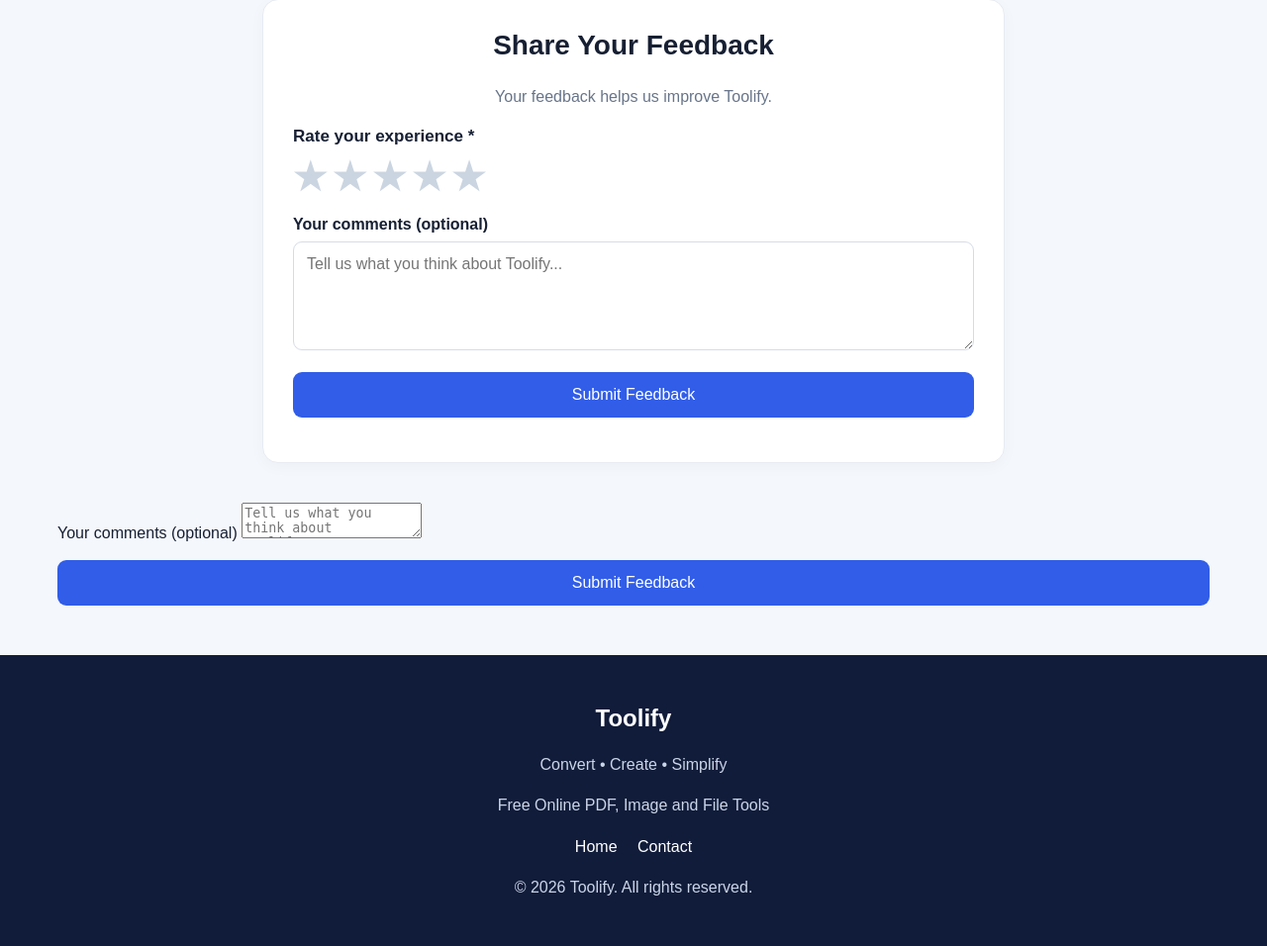
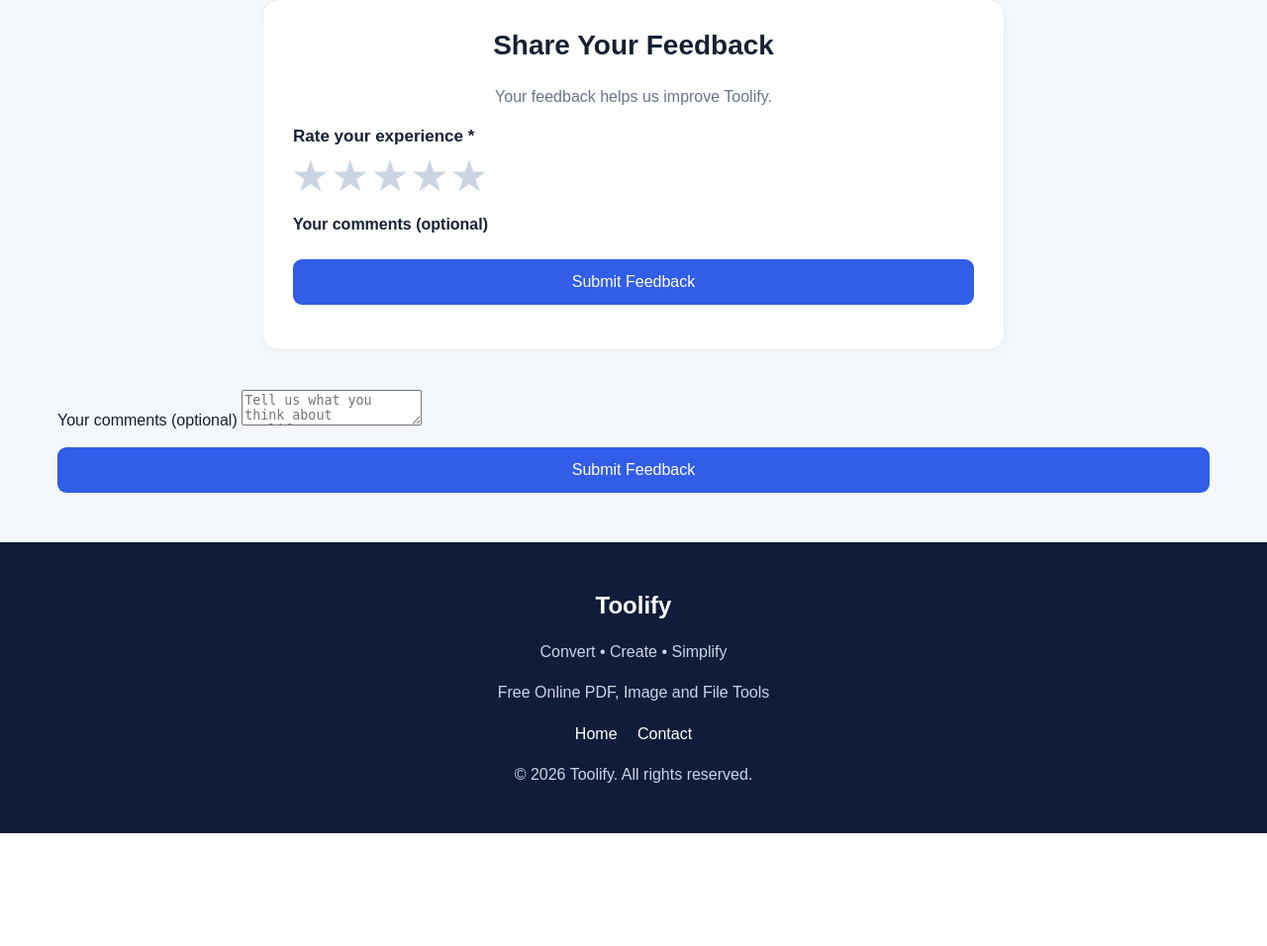
Before and after one commit to rakshitbaniya-cyber/rakshit-file-converter, a Flask app: page / in a window 1280 px wide. Shown: the part 2527-3483 px from the top of the page at 99% size. After the commit the page ends 3369 px from the top, so only its background shows below. Run offline with Flask 3, Linux system fonts and the light colour scheme; some libraries are stand-ins or nearby versions.

Commit message:
Update home.html

```diff
--- a/templates/home.html
+++ b/templates/home.html
@@ -776,12 +776,6 @@
 
         <label for="comment">Your comments (optional)</label>
 
-        <textarea
-            id="comment"
-            name="comment"
-            placeholder="Tell us what you think about Toolify..."
-        ></textarea>
-
         <button type="submit" class="feedback-submit">
             Submit Feedback
         </button>
```
